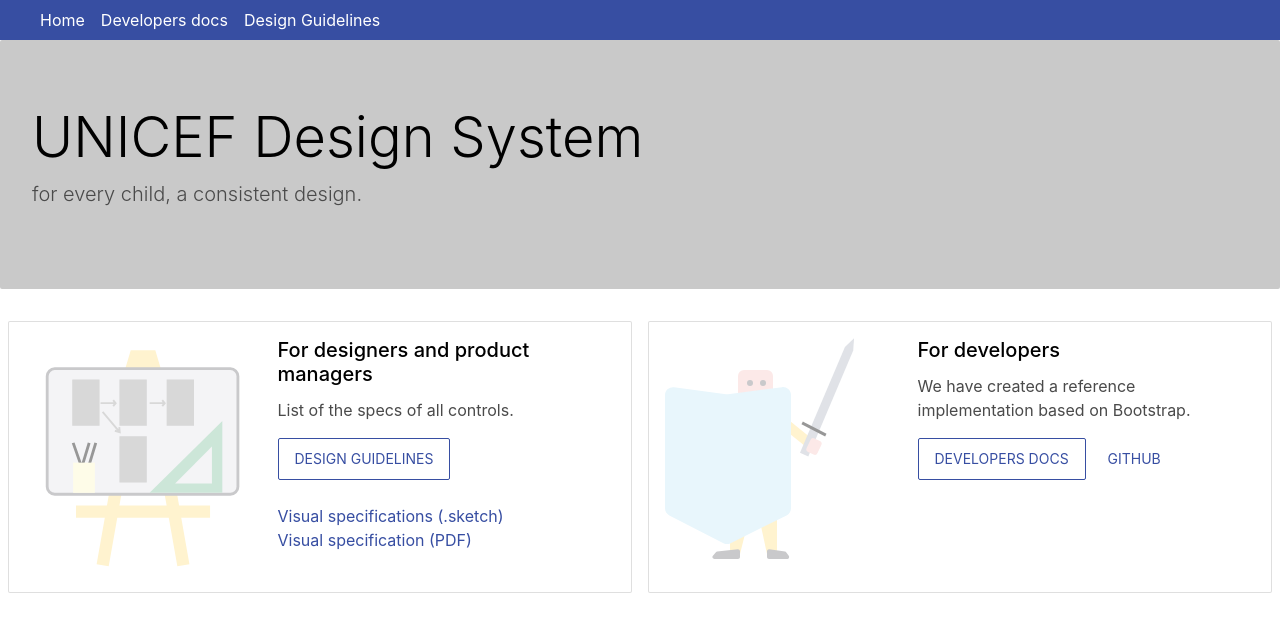
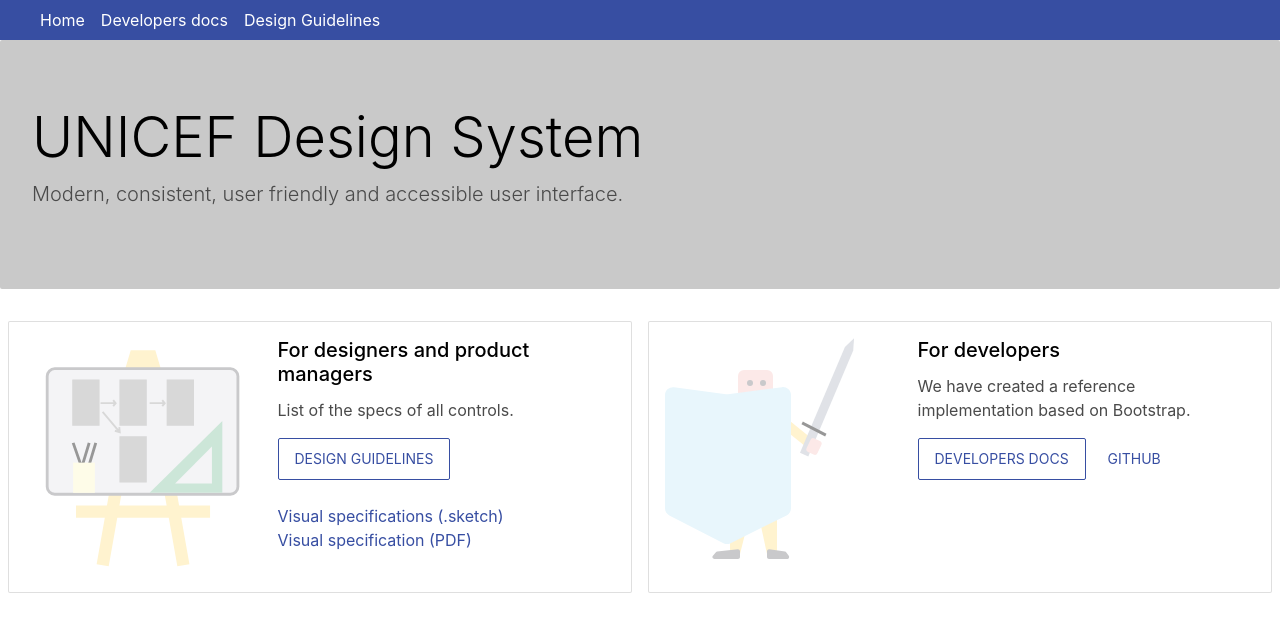
Before and after one commit to unicef/design-system, a Jekyll site: the page built from index.md, in a window 1280 px wide. Shown: the top 632 px of the page. Built offline with Jekyll 4.4.1, drawn with Linux system fonts in a browser that asks for light colours.

Commit message:
Changed the tagline on index

```diff
--- a/index.md
+++ b/index.md
@@ -7,7 +7,7 @@
 
 <div class="jumbotron" style="">
   <h1 class="display-4">UNICEF Design System</h1>
-  <p class="lead">for every child, a consistent design.</p>
+  <p class="lead">Modern, consistent, user friendly and accessible user interface.</p>
 </div>
 
 <div class="container-fluid">
```
